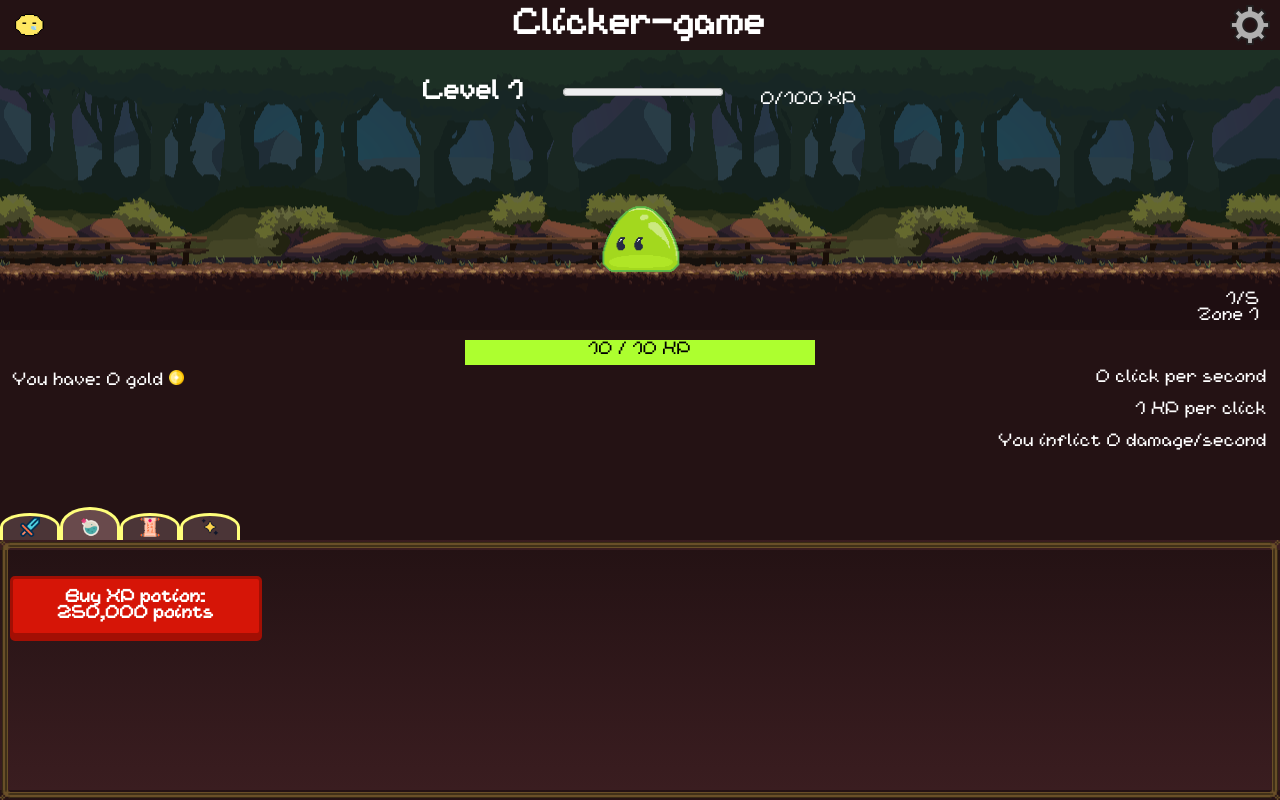
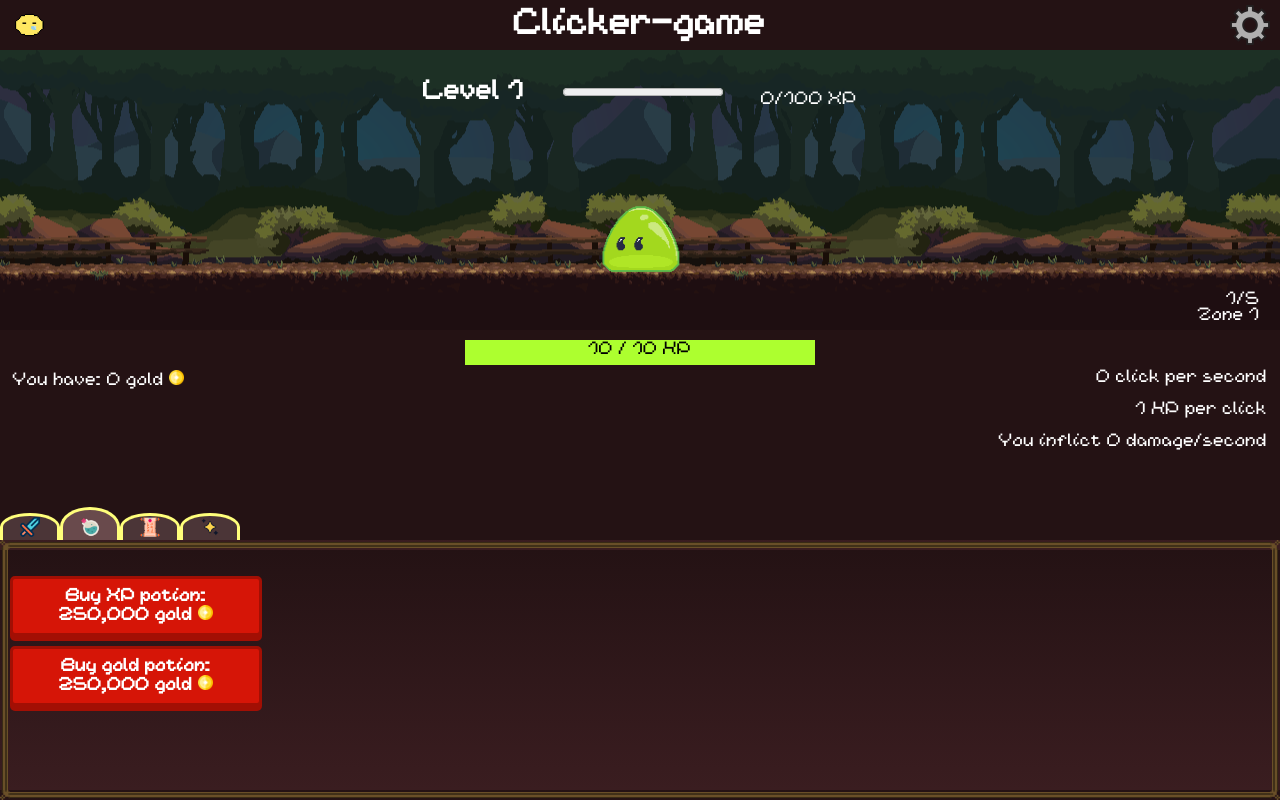
Before and after one commit to TTTaevas/Clicker-game, a React (Vite) app: page / in a window 1280 px wide. Both pictures are taken after a click on the button 90 px from the left and 533 px from the top of the page. Shown: the top 800 px of the page. Built offline with nearby package versions, Linux system fonts and the light colour scheme.

Commit message:
Support for multiple potions (and add gold potion)

```diff
--- a/src/components/Game.jsx
+++ b/src/components/Game.jsx
@@ -18,7 +18,7 @@ import Debug from "./Debug";
 
 export default function Game() {
   const allowDebug = true;
-  const [potion, setPotion] = useState(false);
+  const [potion, setPotion] = useState(0);
   const [firstBgStatus, setFirstBgStatus] = useState("bg1");
   const [secondBgStatus, setSecondBgStatus] = useState("bg2");
   const [currentMob, setCurrentMob] = useState(blob);
@@ -131,7 +131,7 @@ export default function Game() {
     if (monsterZone % 10 === 0) return;
     if (life > 0) {
       setLife(life - power);
-      if (potion === true) {
+      if (potion === 1) {
         setExperience(experience + 2);
       } else {
         setExperience(experience + 1);
@@ -152,7 +152,7 @@ export default function Game() {
   const attackBoss = () => {
     if (life > 0 && monsterZone % 10 === 0) {
       setLife(life - power * 7);
-      if (potion === true) {
+      if (potion === 1) {
         setExperience(experience + 10);
       } else {
         setExperience(experience + 5);
--- a/src/components/Potion.jsx
+++ b/src/components/Potion.jsx
@@ -1,5 +1,6 @@
 import { useState } from "react";
 import "../style/shop.css";
+import coinIcon from "../../assets/coin.png";
 
 export default function Potion({
   displayNumber,
@@ -14,18 +15,18 @@ export default function Potion({
 }) {
   const [price, setPrice] = useState(250000);
 
-  const buyPotion = () => {
-    if (!potion && score >= price) {
+  const buyPotion = (id) => {
+    if (potion === 0 && score >= price) {
       setScore(score - price);
       let countdown = setInterval(
         () => setLength((length) => length - 1),
         1000
       );
-      setPotion(true);
+      setPotion(id);
       setPotionStyle("potionButtonBought");
       setTimeout(() => {
         setPotionStyle("potionButton");
-        setPotion(false);
+        setPotion(0);
         clearInterval(countdown);
         setLength(length); // Because it's in timeout, length is the original value
       }, length * 1000);
@@ -34,8 +35,13 @@ export default function Potion({
 
   return (
     <>
-      <button className={potionStyle} type="button" onClick={() => buyPotion()}>
-        Buy XP potion: {displayNumber(price)} points
+      <button className={potionStyle} type="button" onClick={() => buyPotion(1)}>
+        Buy XP potion: {displayNumber(price)} gold{" "}
+          <img className="coinIcon" src={coinIcon} />
+      </button>
+      <button className={potionStyle} type="button" onClick={() => buyPotion(2)}>
+        Buy gold potion: {displayNumber(price)} gold{" "}
+          <img className="coinIcon" src={coinIcon} />
       </button>
     </>
   );
--- a/src/components/Shop.jsx
+++ b/src/components/Shop.jsx
@@ -28,7 +28,7 @@ export default function Shop({
   const [intervalId, setIntervalId] = useState(null);
   const [enchantsPrice, setEnchantsPrice] = useState(1000000);
   const [potionStyle, setPotionStyle] = useState("potionButton");
-  let [length, setLength] = useState(900);
+  let [potionLength, setPotionlength] = useState(900);
   // Swords stats are not definitive.
 
   const [swords, setSwords] = useState([
@@ -472,16 +472,15 @@ export default function Shop({
             setScore={setScore}
             potionStyle={potionStyle}
             setPotionStyle={setPotionStyle}
-            length={length}
-            setLength={setLength}
+            length={potionLength}
+            setLength={setPotionlength}
             potion={potion}
             setPotion={setPotion}
           />
         )}
-        {currentTab === 1 && potion && (
+        {currentTab === 1 && potion !== 0 && (
           <p>
-            The potion's effects will dissipate in:
-            {getLengthInWrittenForm(length)}
+            The potion's effects will dissipate in: {getLengthInWrittenForm(potionLength)}
           </p>
         )}
         {currentTab === 2 && (
--- a/src/components/Zones.jsx
+++ b/src/components/Zones.jsx
@@ -102,13 +102,17 @@ export default function Zones({
       setMaxMonsterCount(10);
     }
     if (life <= 0) {
-      setScore(Math.round(score + monsterZone * maxLife * 0.1));
+      if (potion === 2) {
+        setScore(Math.round(score + monsterZone * maxLife * 0.2));
+      } else {
+        setScore(Math.round(score + monsterZone * maxLife * 0.1));
+      }
       setMonsterCount(monsterCount + 1);
       setBlobState(2);
       setTimeout(() => setBlobState(0), 300);
       changeSprites();
       spawnMonster();
-      if (potion) {
+      if (potion === 1) {
         setExperience(experience + monsterZone * 2);
       } else {
         setExperience(experience + monsterZone);
```
